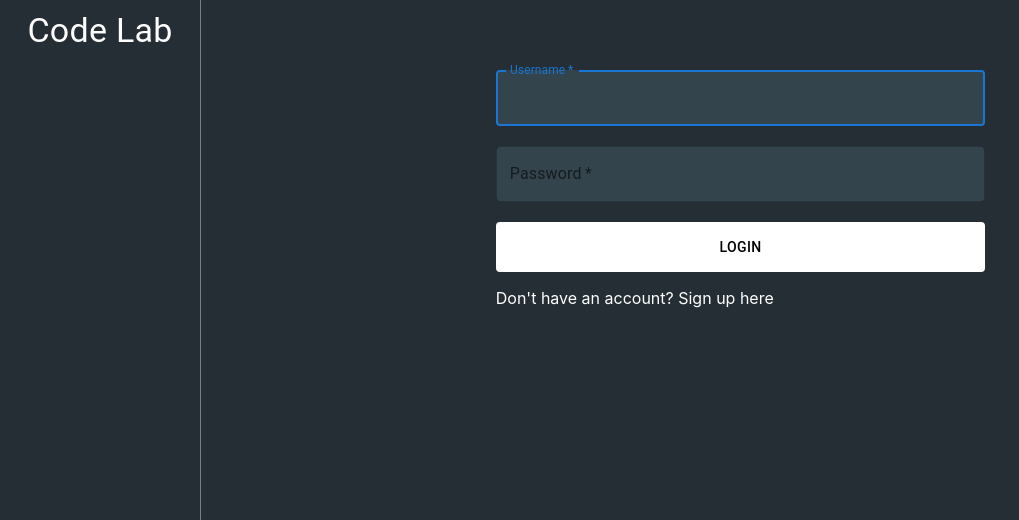
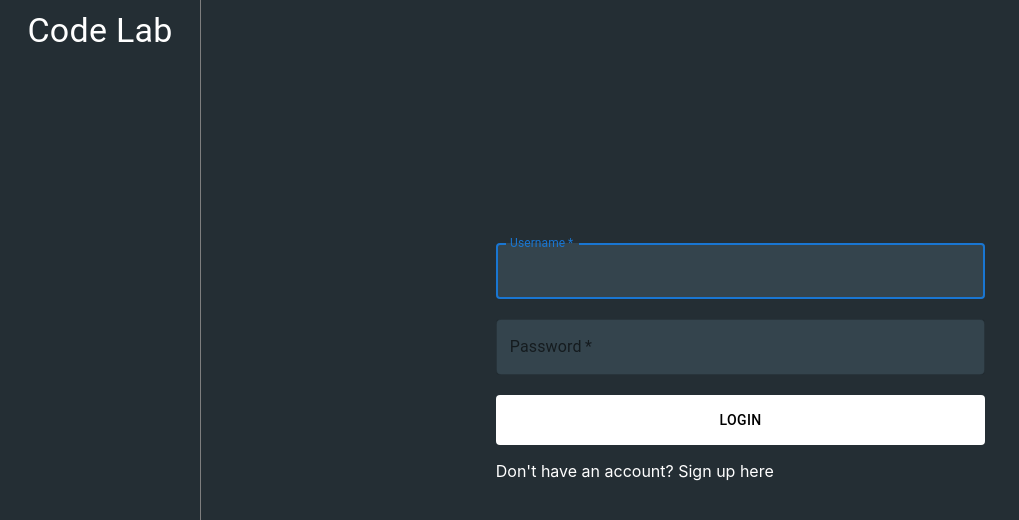
Before and after one commit to kristianhadberg/codelab-client, a React (Create React App) app: page /login in a window 1280 px wide. Shown: the top 520 px of the page, without its empty margins (0-1019 px from the left). Built offline with nearby package versions, Linux system fonts and the light colour scheme.

Commit message:
changes in exercise page styling and added 'compilation errors'

```diff
--- a/src/pages/ExercisePage.tsx
+++ b/src/pages/ExercisePage.tsx
@@ -67,11 +67,16 @@ const ExercisePage = () => {
                                         Passed
                                     </Typography>
                                 ) : (
-                                    <div>
-                                        <Typography sx={{ width: "100%", textAlign: "center" }} variant="h6">
+                                    <div style={{ width: "50%" }}>
+                                        <Typography sx={{ textAlign: "center" }} variant="h6">
                                             {failedCases}
                                         </Typography>
-                                        <Typography sx={{ width: "100%", textAlign: "center" }} color="error" variant="h6">
+                                        {error && (
+                                            <Typography sx={{ textAlign: "center" }} variant="h6">
+                                                {error}
+                                            </Typography>
+                                        )}
+                                        <Typography sx={{ textAlign: "center" }} color="error" variant="h6">
                                             Failed
                                         </Typography>
                                     </div>
@@ -93,7 +98,7 @@ const TestCases = ({ testCases }: Props) => {
     return (
         <>
             {testCases.map((testCase, index) => (
-                <>
+                <div key={index}>
                     <Typography variant="h6" style={{ marginTop: "20px" }}>
                         Test case {index + 1}:
                     </Typography>
@@ -107,7 +112,7 @@ const TestCases = ({ testCases }: Props) => {
                             <Typography>{testCase.expectedOutput}</Typography>
                         </div>
                     </code>
-                </>
+                </div>
             ))}
         </>
     );
--- a/src/pages/LoginPage.tsx
+++ b/src/pages/LoginPage.tsx
@@ -34,12 +34,12 @@ export default function LoginPage() {
 
     return (
         <>
-            <div>
-                <form style={{ display: "flex", justifyContent: "center" }} onSubmit={handleSubmit}>
+            <div style={{ display: "flex", alignItems: "center", justifyContent: "center", height: "80vh" }}>
+                <form style={{ display: "flex", justifyContent: "center", width: "100%" }} onSubmit={handleSubmit}>
                     <FormControl style={{ width: "50%" }}>
                         <TextField style={textFieldStyles} inputRef={usernameRef} id="username" label="Username" variant="outlined" onChange={(e) => setUsername(e.target.value)} required error={usernameError} />
                         <TextField style={textFieldStyles} id="password" label="Password" variant="outlined" type="password" onChange={(e) => setPassword(e.target.value)} required error={passwordError} />
-                        <Button variant="outlined" style={{ marginTop: "20px", color: "black", backgroundColor: "white", border: "none", height: "50px" }} type="submit">
+                        <Button variant="outlined" style={{ color: "black", backgroundColor: "white", border: "none", height: "50px" }} type="submit">
                             Login
                         </Button>
                         <p>Don't have an account? Sign up here</p>
@@ -52,7 +52,7 @@ export default function LoginPage() {
 
 const textFieldStyles = {
     backgroundColor: "#34444D",
-    marginTop: "20px",
     borderRadius: "5px",
+    marginBottom: "20px",
     color: "#fffff",
 };
--- a/src/pages/TopicsPage.tsx
+++ b/src/pages/TopicsPage.tsx
@@ -28,7 +28,7 @@ export default function TopicsPage() {
                                     <Typography variant="h5">{t.name}</Typography>
                                 </Link>
                                 <span>&nbsp;-&nbsp;</span>
-                                <Typography variant="h6">learn more about arrays and collections</Typography>
+                                <Typography variant="h6">learn more about {t.name.toLocaleLowerCase()}</Typography>
                             </div>
                         ))}
                     </div>
--- a/src/redux/slices/submissions.ts
+++ b/src/redux/slices/submissions.ts
@@ -38,6 +38,11 @@ const submissionsSlice = createSlice({
         state.passed = true;
         state.isSubmitting = false;
         state.submissions = [newSubmission, ...state.submissions]
+      },
+      hasError(state, action) {
+        state.isSubmitting = false;
+        state.passed = false;
+        state.error = action.payload;
       },
       postSubmissionFailed(state, action,) {
         state.isSubmitting = false;
@@ -96,7 +101,8 @@ export function getSubmissions() {
             return true;
         } catch (error) {
             console.log(error)
-            dispatch(submissionsSlice.actions.postSubmissionFailed([]));
+            // dispatch(submissionsSlice.actions.postSubmissionFailed([]));
+            dispatch(submissionsSlice.actions.hasError("Compilation error"));
             return false;
         }
     };
```
